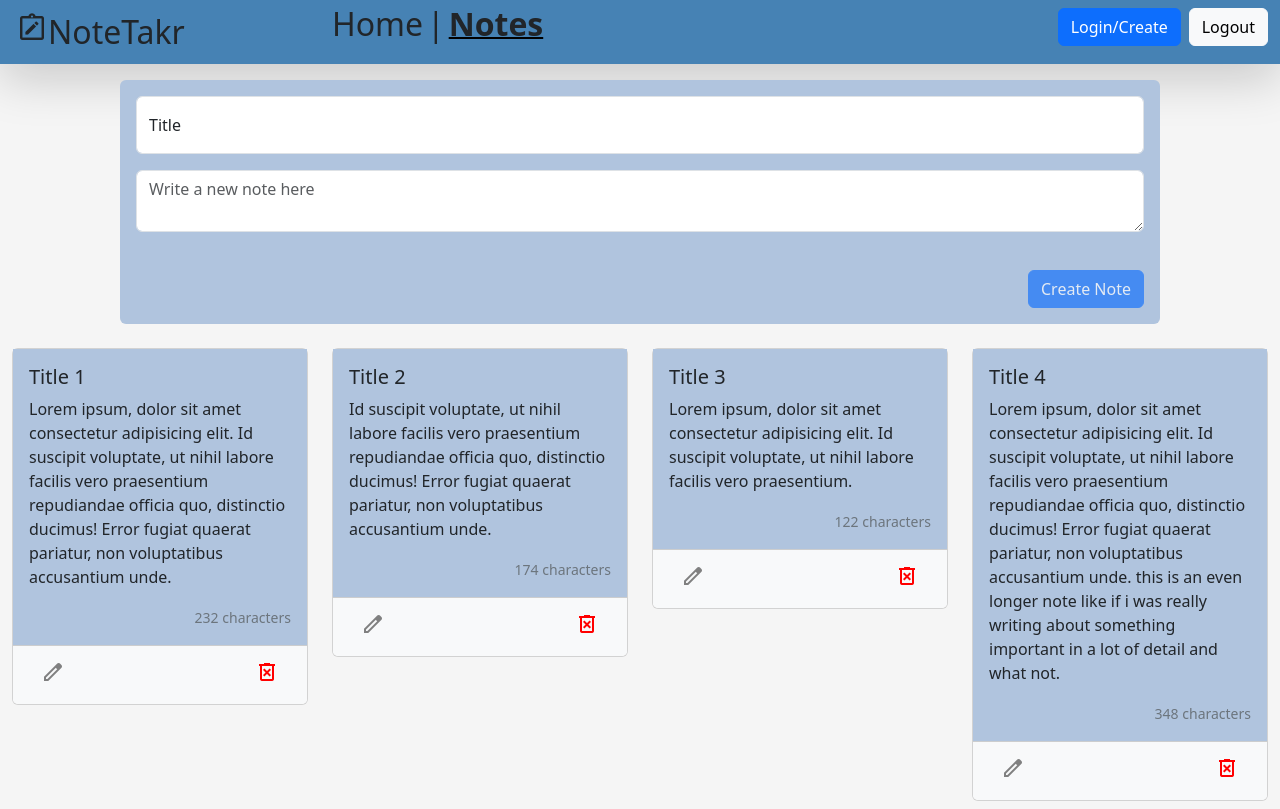
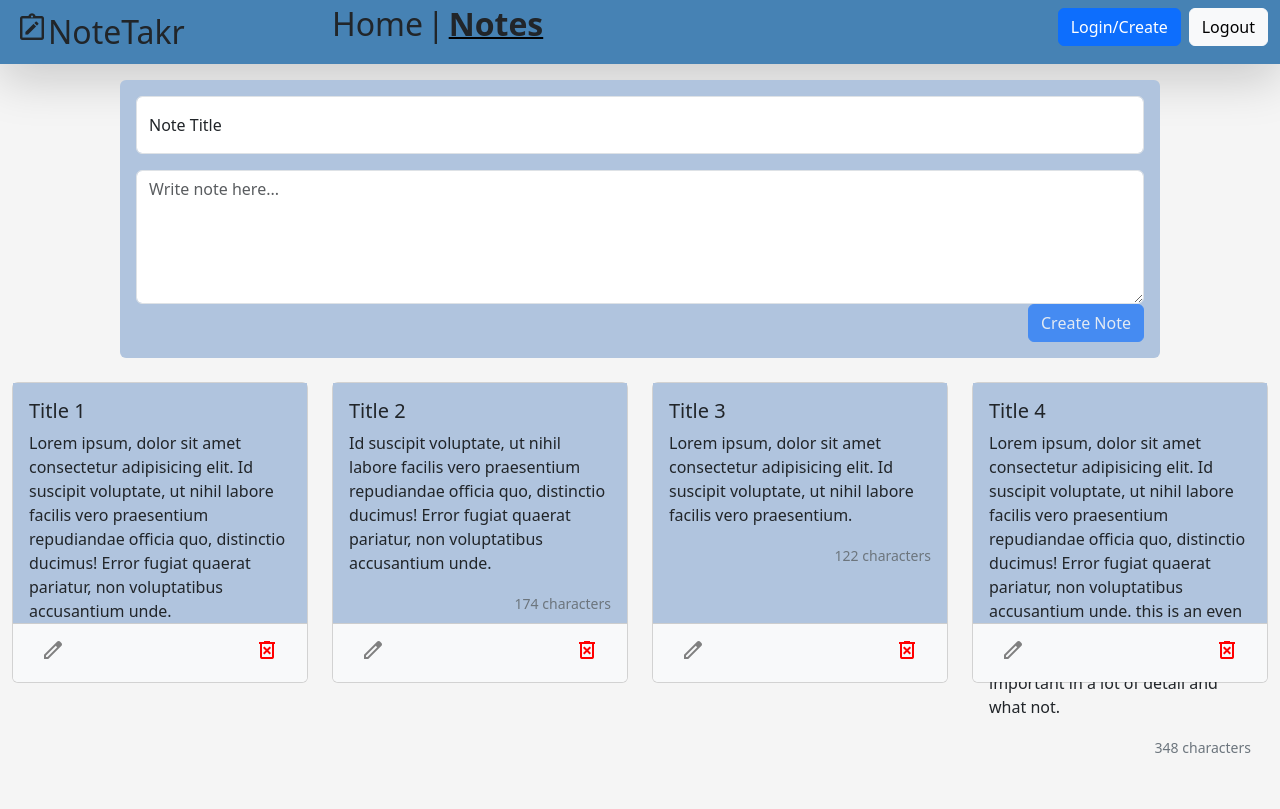
Before and after one commit to EricTimRussell/NoteTaker, a Vue app: page /notes in a window 1280 px wide. Built offline with nearby package versions, Linux system fonts and the light colour scheme.

Commit message:
text area size/max char and card fixed height

```diff
--- a/src/components/NoteCardComponent.vue
+++ b/src/components/NoteCardComponent.vue
@@ -45,6 +45,10 @@ const characterLength = computed(() => {
 </script>
 
 <style scoped>
+.card-body{
+  height: 30vh;
+  max-height: 30vh;
+}
 .add-note:hover{
 transform: scale(1.2);
 }
--- a/src/components/NoteFormComponent.vue
+++ b/src/components/NoteFormComponent.vue
@@ -1,13 +1,13 @@
 <template>
   <div class="form-floating col-md-10 col-12 p-3 bg-lighter rounded">
     <div class="form-floating mb-3">
-      <input v-model="newNote.title" type="text" class="form-control" id="title" placeholder="Note title">
-      <label for="title">Title</label>
+      <input v-model="newNote.title" type="text" maxlength="40" class="form-control" id="title" placeholder="Note title">
+      <label for="title">Note Title</label>
     </div>
     <div>
-      <textarea v-model="newNote.content" class="form-control" placeholder="Write a new note here"
-        id="content"></textarea>
-      <label for="content" class="m-3"></label>
+      <textarea v-model="newNote.content" maxlength="450" class="form-control" rows="5" placeholder="Write note here..."
+        id="content">
+      </textarea>
     </div>
     <div class="d-flex justify-content-end">
       <button :disabled="!newNote.content" @click="handleAddNote" class="btn btn-primary">Create Note</button>
--- a/src/views/EditNoteView.vue
+++ b/src/views/EditNoteView.vue
@@ -4,11 +4,13 @@
       <div class="form-floating col-md-10 col-12 p-5 bg-lighter rounded">
         <h1>Edit Note</h1>
         <div class="form-floating mb-3">
-          <input v-model="noteContent.title" type="text" class="form-control" id="title" placeholder="Edit Note title">
+          <input v-model="noteContent.title" maxlength="40" type="text" class="form-control" id="title"
+            placeholder="Edit Note title">
           <label for="title">Edit Title</label>
         </div>
         <div>
-          <textarea v-model="noteContent.content" class="form-control" placeholder="Edit Note" id="content"></textarea>
+          <textarea v-model="noteContent.content" maxlength="450" rows="5" class="form-control" placeholder="Edit Note"
+            id="content"></textarea>
           <label for="content" class="m-3"></label>
         </div>
         <div class="d-flex justify-content-end gap-1">
```
